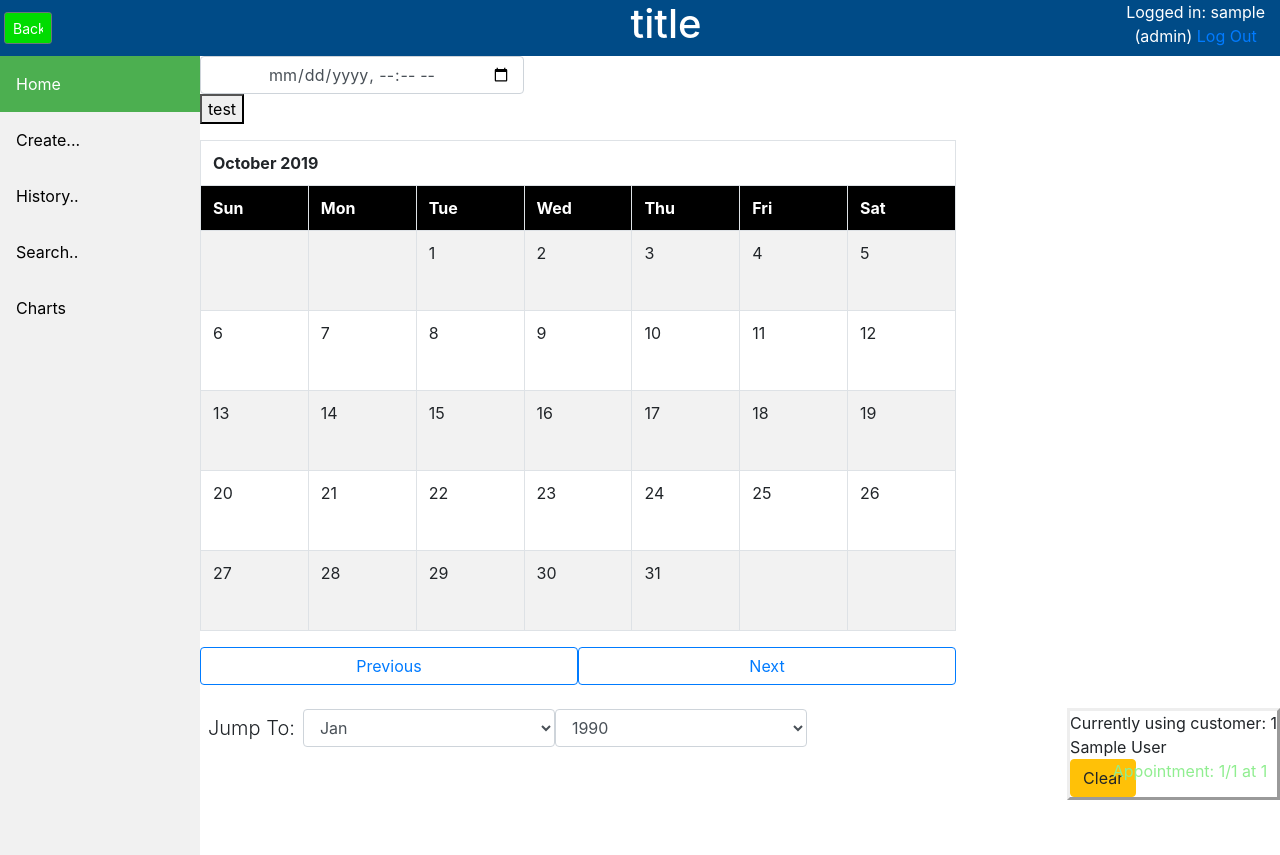
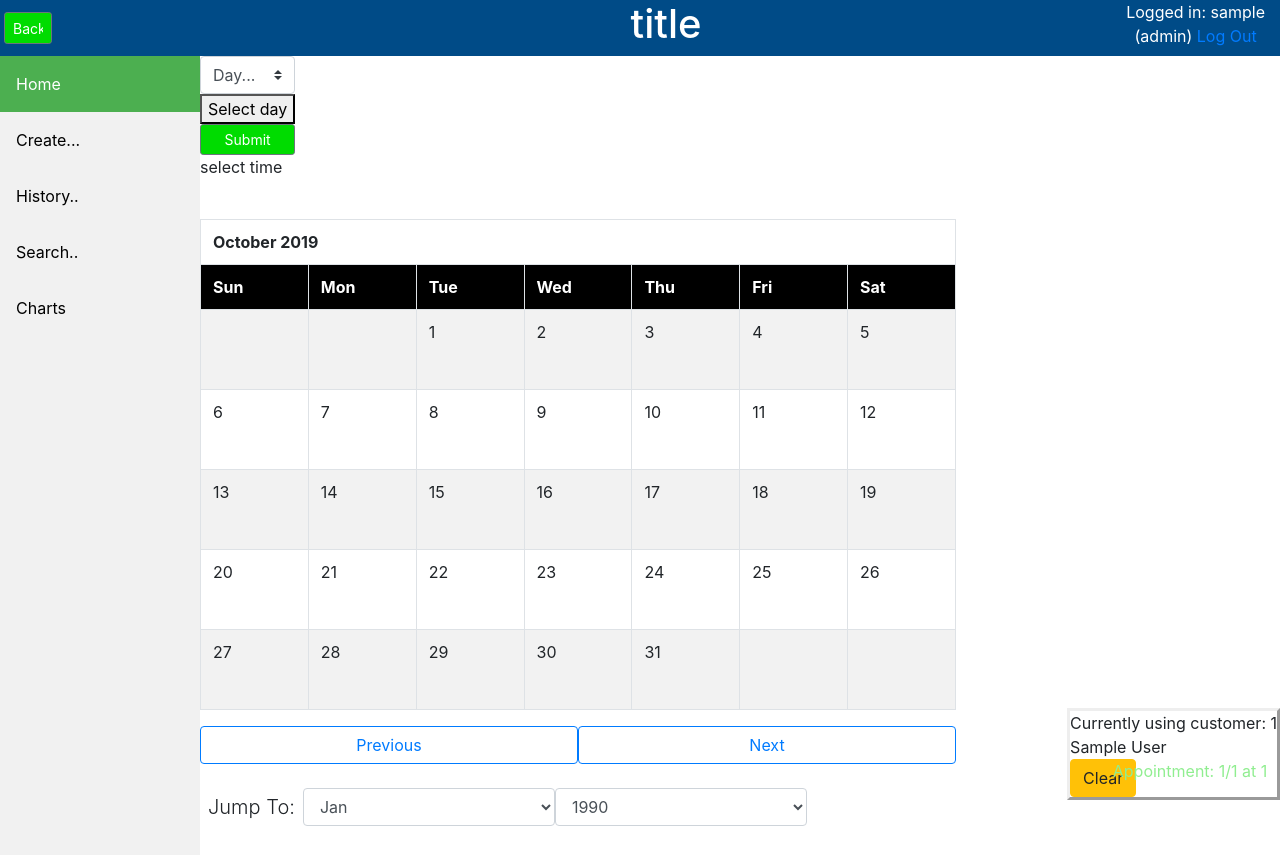
Before and after one commit to Matt-LaFayette/Research_Project, a Flask app: page /calendar/10 in a window 1280 px wide. Shown: the top 855 px of the page. Run offline with Flask 2, Linux system fonts and the light colour scheme; a user stored in the database is signed in; tables that the repository leaves empty hold one stand-in row (values such as "Sample post"); some libraries are stand-ins or nearby versions.

Commit message:
added appt submission (not working)

```diff
--- a/app/routes.py
+++ b/app/routes.py
@@ -164,7 +164,7 @@ def createcustomer():
 	form = CreateCustomer()
 	user = User.query.filter_by(username=current_user.username)
 	title = 'Customer'
-	return render_template('createcustomer.html', user=user, title=title, form=form)
+	return render_template('createcustomer.html', month=month, user=user, title=title, form=form)
 
 @app.route('/mytickets', methods=('GET', 'POST'))
 @login_required
@@ -197,7 +197,7 @@ def searchcustomer():
 	form1 = SearchCustomer()
 	user = User.query.filter_by(username=current_user.username)
 	title = "Search"
-	return render_template('searchcustomer.html', user=user, title=title, form1=form1)
+	return render_template('searchcustomer.html', month=month, user=user, title=title, form1=form1)
 
 #this route is linked to searchcustomer and displays the results found
 @app.route('/findaccount', methods=('GET', 'POST'))
@@ -336,7 +336,12 @@ def calendar(month):
 	user = User.query.filter_by(username=current_user.username)
 	dt = datetime.datetime.now()
 	yyyy = dt.year
-
+	print(monthrange(2019,10))
+	try:
+		print("day: " + request.form['inputGroupSelect03'])
+		# print("time: " + request.form['inputGroupSelect06'])
+	except:
+		print("month and or time failed")
 	try:
 		#testtime = Time.query.order_by('hour').all()
 		#####Need to change
@@ -344,11 +349,11 @@ def calendar(month):
 		sqlquery = text("SELECT month, day, date_format(hour, '%l%p') from time;")
 		sql = db.engine.execute(sqlquery)
 		testtime = sql.fetchall()
-		for x in testtime:
-			print (x)
+		# for x in testtime:
+		# 	print (x)
 	except:
 		print("unable to query time")
-	print (testtime)
+	# print (testtime)
 	# num_days = monthrange(2019, 2)[1] # num_days = 28
 	# print(num_days)
 	tc= HTMLCalendar(firstweekday=6)
@@ -376,8 +381,13 @@ def calendar(month):
 		print(form.date_input.data)
 	except:
 		print("failed to get date input")
-	return render_template('calendar.html', form=form, month=month, user=user, cal=cal, testtime=testtime)
+	daysinmonth = monthrange(2019,10)[1]
+	return render_template('calendar.html', daysinmonth=daysinmonth, form=form, month=month, user=user, cal=cal, testtime=testtime)
 
+@app.route("/getdays/<month>", methods=('GET', 'POST'))
+def getdays(month):
+	daysinmonth = monthrange(2019,10)
+	return str(daysinmonth)
 
 #route for line graph
 @app.route("/simple_chart")
--- a/app/templates/calendar.html
+++ b/app/templates/calendar.html
@@ -1,27 +1,115 @@
 {% include 'template.html' %}
 
 
+
+
+
+
+
+
+
+<div class="outer_ticket_search">
+
+
+    <div class="row">
+
+<!--         <div class="col">
+            <div class="input-group-month">
+              <select class="custom-select" name="inputGroupSelect03" id="inputGroupSelect03">
+                <option selected>Month...</option>
+                <option value="1">January</option>
+                <option value="2">Febuary</option>
+                <option value="3">March</option>
+                <option value="4">April</option>
+                <option value="5">May</option>
+                <option value="6">June</option>
+                <option value="7">July</option>
+                <option value="8">August</option>
+                <option value="9">September</option>
+                <option value="10">October</option>
+                <option value="11">November</option>
+                <option value="12">December</option>
+              </select>
+            </div>
+        </div> -->
+<form method="POST" action="{{url_for('calendar', month=month)}}">
+        <div class="col">
+            <div class="input-group-day">
+              <select class="custom-select" name="inputGroupSelect03" id="inputGroupSelect03">
+                <option selected>Day...</option>
+                {% for x in range(daysinmonth) %}
+                <option value="{{x + 1}}">{{x + 1}}</option>
+                {% endfor %}
+              </select>
+            </div>
+            <button onclick="ajaxfunction()">Select day</button>
+        </div>
+<!-- put route to bring up times here -->
+
+<!--         <div class="col">
+            <div class="input-group-year">
+              <select class="custom-select" id="inputGroupSelect05">
+                <option selected>Year...</option>
+                <option value="2019">2019</option>
+                <option value="2020">2020</option>
+              </select>
+            </div>
+        </div> -->
+
+        <div class="col">
+            <div class="input-group-time" style="display: none;">
+              <select class="custom-select" name="inputGroupSelect06" id="inputGroupSelect06">
+                <option selected>Time...</option>
+                <option id="9AM" value="09:00:00">9am</option>
+                <option id="10AM" value="10:00:00">10am</option>
+                <option id="11AM" value="11:00:00">11am</option>
+                <option id="12PM" value="12:00:00">12pm</option>
+                <option id="1PM" value="13:00:00">1pm</option>
+                <option id="2PM" value="14:00:00">2pm</option>
+                <option id="3PM" value="15:00:00">3pm</option>
+                <option id="4PM" value="16:00:00">4pm</option>
+                <option id="5PM" value="17:00:00">5pm</option>
+              </select>
+              </form>
+            </div>
+            <input class="btn btn-secondary btn-sm btn-block" id="submit_button" type="submit" id="time_button">select time</input>
+        </div>
+
+<!-- post for time writing to db -->
+
+
 <script>
-	function ajaxfunction() {
-
+    function ajaxfunction() {
+        event.preventDefault();
      $.ajax({
-       url : 'http://127.0.0.1:5000/calendar',
+       url : 'http://127.0.0.1:5000/getdays/{{month}}',
        type : 'POST',
        success: function(msg) {
-       					$('#ticket_search').html("test");
-                         // $(results).fadeOut(800);
-                         // $('#test').load(document.URL + ' #test')
-                         // $('#test').fadeIn(800);
-         }
+                        $('.input-group-time').show();
+                        $('#time_button').show();
+
+                        //script to scan already used appts and block those off
+                         for (i = 0; i < ($(".hidden").children().length); i++) {
+                            if ($(".month"+(i+1)).text() == {{month}}){
+                                if(($(".day"+(i+1))).text() == $("#inputGroupSelect03").val()) {
+                                    $('#'+ $(".hour"+(i+1)).text()).hide();
+                                }
+                            }
+                        }
+        }
      })
- };
+    };
+
+
+
 </script>
 
-<div class="outer_ticket_search">
-    <form method="GET" action="#">
-    {{ form.date_input }}
-	<button>test</button>
-</form>
+
+</div>
+
+<br>
+
+
     <!-- div for  -->
 <div id="appt_time" style="display: none;margin-left: 50%">
 	<br>
```
